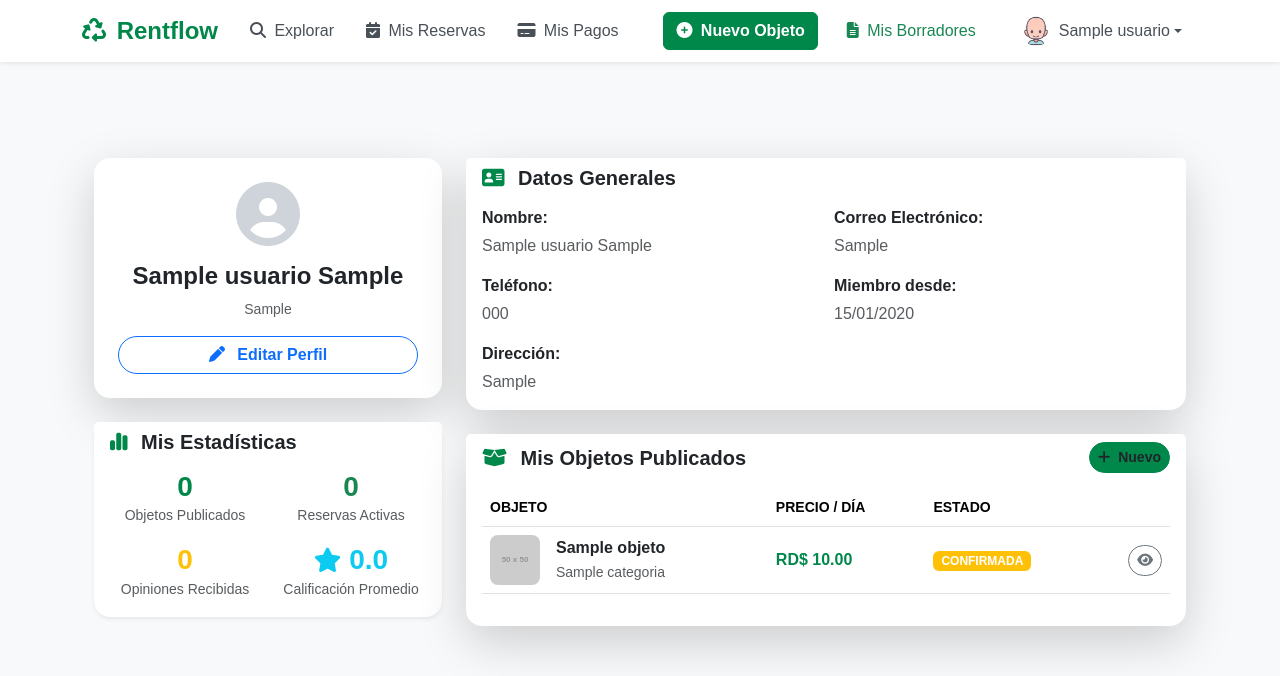
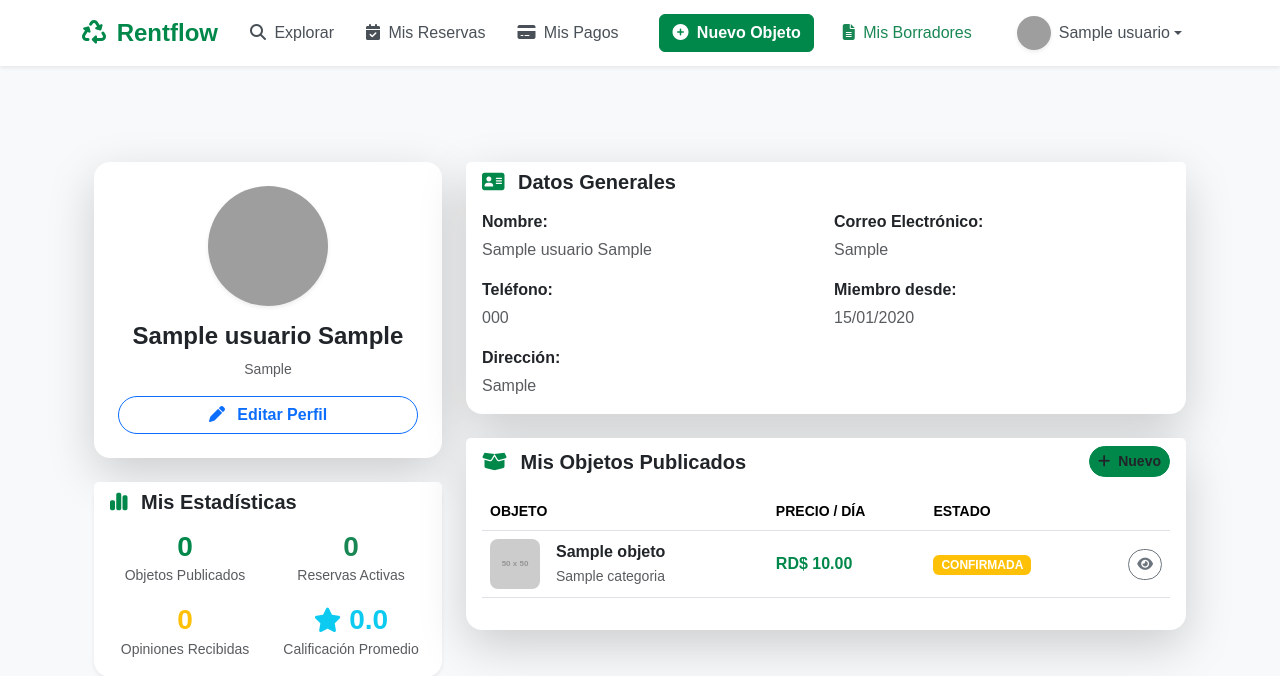
Before and after one commit to naiferrosado/proyecto-flask, a Flask app: page /usuarios/perfil in a window 1280 px wide. Shown: the top 676 px of the page. Run offline with Flask 3, Linux system fonts and the light colour scheme; a user stored in the database is signed in; tables that the repository leaves empty hold one stand-in row (values such as "Sample post"); grey boxes labelled with a size stand in for pictures from a placeholder-image service; some libraries are stand-ins or nearby versions; grey boxes are pictures that could not be loaded.

Commit message:
Agregar avatars automaticos a los perfiles de usuarios

```diff
--- a/templates/base.html
+++ b/templates/base.html
@@ -127,12 +127,18 @@
                 role="button"
                 data-bs-toggle="dropdown"
               >
+                {% set avatar = ( url_for('static', filename='uploads/usuarios/'
+                + current_user.foto) if current_user.foto else
+                'https://ui-avatars.com/api/?name=' ~
+                current_user.nombre|replace(' ', '+') ~
+                '&background=random&color=fff&rounded=true&size=64' ) %}
+
                 <img
-                  src="{{ url_for('static', filename='img/default_user.png') }}"
+                  src="{{ avatar }}"
                   alt="Avatar"
-                  class="rounded-circle me-2"
-                  width="30"
-                  height="30"
+                  class="rounded-circle me-2 shadow-sm"
+                  width="34"
+                  height="34"
                 />
 
                 <span class="d-none d-lg-inline"
--- a/templates/usuarios/perfil.html
+++ b/templates/usuarios/perfil.html
@@ -7,12 +7,23 @@ block content %}
       <!-- Tarjeta Principal de Perfil -->
       <div class="card border-0 rounded-4 shadow-lg mb-4">
         <div class="card-body text-center p-4">
+          <!-- AVATAR IMPLEMENTADO -->
           <div class="mb-3">
-            <i
-              class="fa-solid fa-circle-user"
-              style="font-size: 4rem; color: #ced4da"
-            ></i>
+            {% if usuario.avatar %}
+            <img
+              src="{{ url_for('static', filename='uploads/avatars/' ~ usuario.avatar) }}"
+              class="rounded-circle shadow-sm"
+              style="width: 120px; height: 120px; object-fit: cover"
+            />
+            {% else %}
+            <img
+              src="https://ui-avatars.com/api/?name={{ (usuario.nombre ~ ' ' ~ usuario.apellido)|urlencode }}&background=random&rounded=true&size=128"
+              class="rounded-circle shadow-sm"
+              style="width: 120px; height: 120px; object-fit: cover"
+            />
+            {% endif %}
           </div>
+
           <h4 class="fw-bold">{{ usuario.nombre }} {{ usuario.apellido }}</h4>
           <p class="text-muted small mb-3">{{ usuario.correo }}</p>
 
@@ -123,6 +134,7 @@ block content %}
             <i class="fa-solid fa-plus me-1"></i> Nuevo
           </a>
         </div>
+
         <div class="card-body pt-3">
           {% if usuario.objetos %}
           <div class="table-responsive">
```
